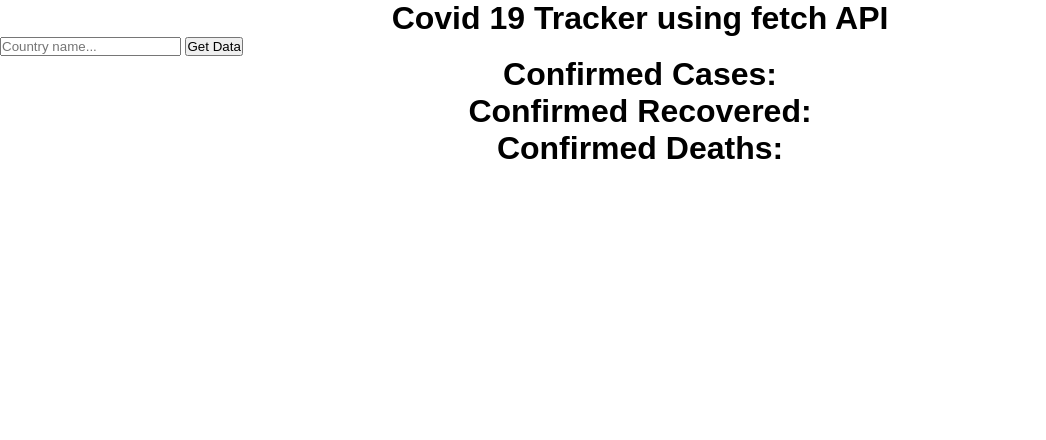
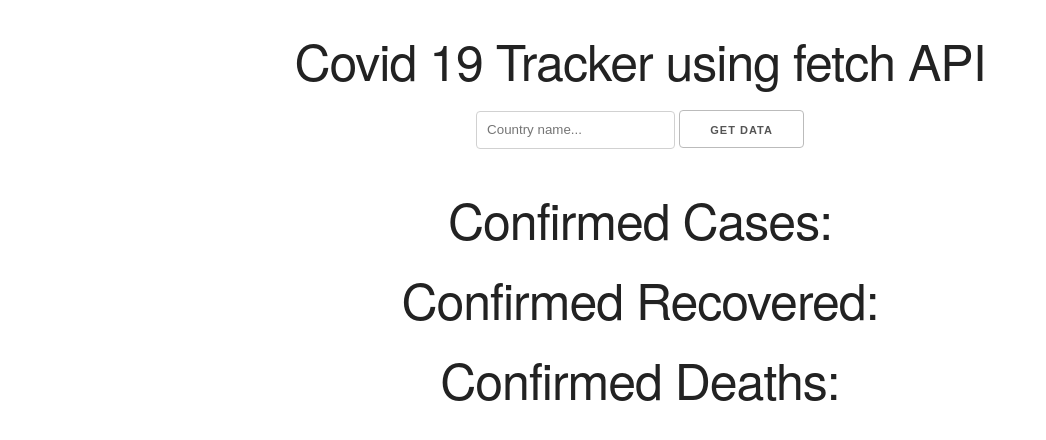
Before and after one commit to luke-h1/covid-19-tracker, a website: page index.html in a window 1280 px wide. Shown: the whole page, without its empty margins (0-1046 px from the left). Drawn offline with nearby package versions, Linux system fonts and the light colour scheme.

Commit message:
improve styles

```diff
--- a/index.html
+++ b/index.html
@@ -5,6 +5,7 @@
     <meta name="viewport" content="width= , initial-scale=1.0" />
     <title>covid tracker</title>
     <link rel="stylesheet" href="styles.css" />
+    <link rel="stylesheet" href="https://cdnjs.cloudflare.com/ajax/libs/skeleton/2.0.4/skeleton.min.css">
   </head>
   <body>
     <h1>Covid 19 Tracker using fetch API</h1>
--- a/styles.css
+++ b/styles.css
@@ -11,4 +11,29 @@ body {
 
 h1 {
   text-align: center;
+  margin-top: 100px ;
 }
+
+body {
+  width: 80%;
+  margin: 2em auto 0 auto;
+}
+
+
+
+form {
+  text-align: center;
+}
+
+
+@media (max-width: 1200px) {
+  .images {
+    column-count: 2;
+  }
+}
+
+@media (max-width: 800px) {
+  .images {
+    column-count: 1;
+  }
+}
```
Also changed, not shown: app.js (+6 -3 lines).
